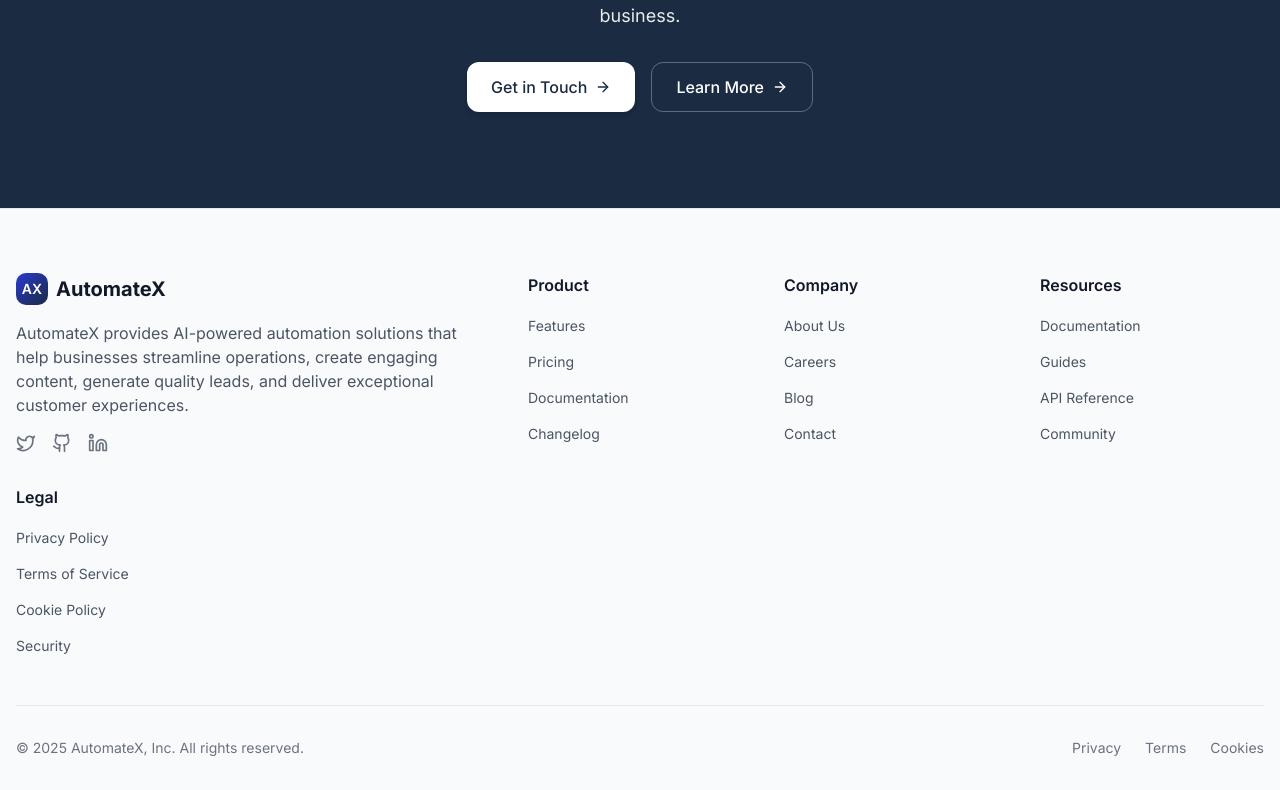
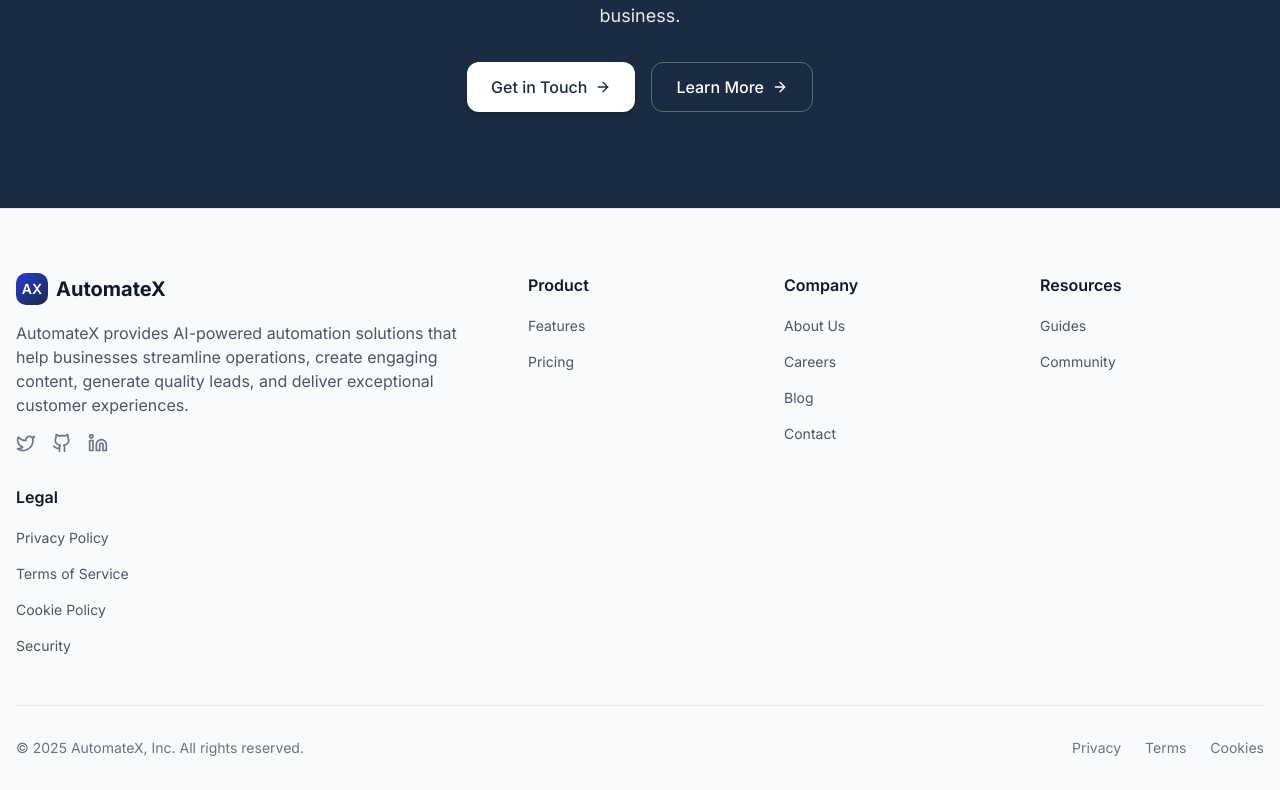
Before and after one commit to ZhuyuNtzh/deep-blue-flow-45, a React (Vite) app: page /about in a window 1280 px wide. Shown: the part 3280-4070 px from the top of the page. Built offline with nearby package versions, Linux system fonts and the light colour scheme.

Commit message:
Remove footer links
Removes documentation, changelog, and API reference links from the footer.

```diff
--- a/src/components/Footer.tsx
+++ b/src/components/Footer.tsx
@@ -1,4 +1,3 @@
-
 import React from 'react';
 import { Link } from 'react-router-dom';
 import { ArrowUpRight, Github, Twitter, Linkedin } from 'lucide-react';
@@ -12,8 +11,6 @@ const Footer = () => {
       links: [
         { href: '/features', label: 'Features' },
         { href: '/pricing', label: 'Pricing' },
-        { href: '/documentation', label: 'Documentation' },
-        { href: '/changelog', label: 'Changelog' },
       ],
     },
     {
@@ -28,9 +25,7 @@ const Footer = () => {
     {
       title: 'Resources',
       links: [
-        { href: '/documentation', label: 'Documentation' },
         { href: '/guides', label: 'Guides' },
-        { href: '/api', label: 'API Reference' },
         { href: '/community', label: 'Community' },
       ],
     },
```
